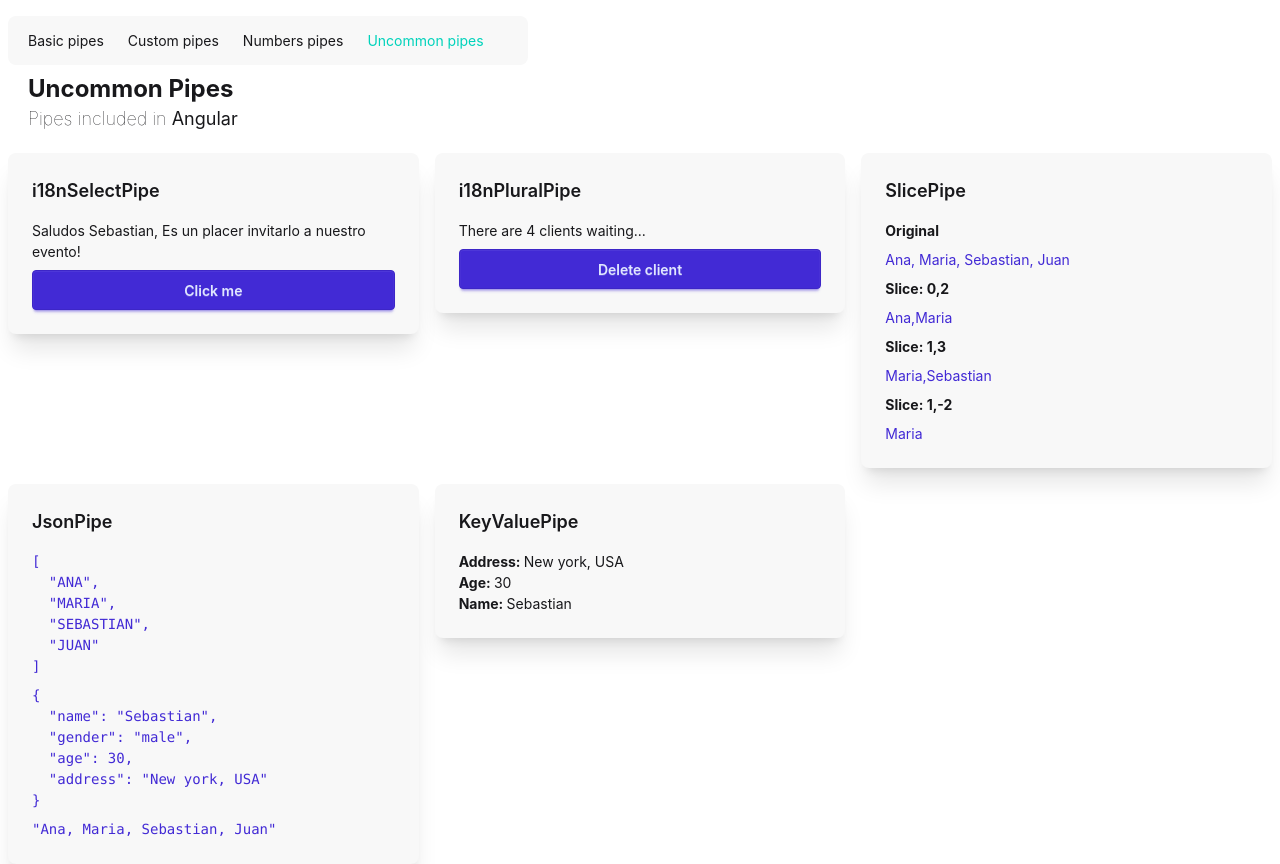
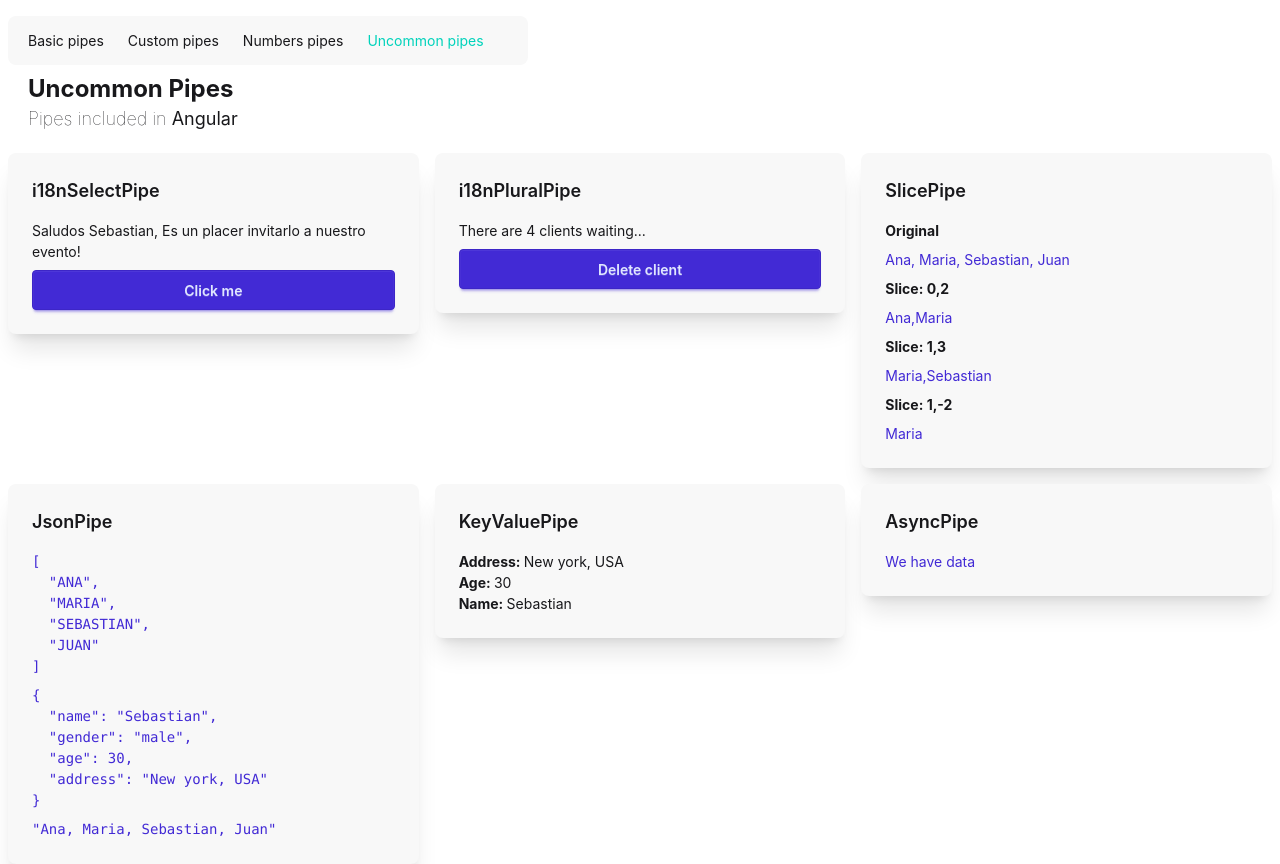
Before and after one commit to sebasGZA/pipes-app-angular, an Angular app: page /uncommon in a window 1280 px wide. Built offline with nearby package versions, Linux system fonts and the light colour scheme.

Commit message:
feat: AsyncPipe

```diff
--- a/src/app/pages/uncommon-page/uncommon-page.component.html
+++ b/src/app/pages/uncommon-page/uncommon-page.component.html
@@ -57,4 +57,19 @@
             }
         </ul>
     </app-card>
+
+    <app-card title="AsyncPipe">
+        <!-- <p>
+            {{promiseValue | async}}
+        </p> -->
+        @if(promiseValue | async; as value){
+            <p class="text-primary">
+                {{value}}
+            </p>
+        } @else {
+            <p class="text-primary">
+                loading...
+            </p>
+        }
+    </app-card>
 </section>
--- a/src/app/pages/uncommon-page/uncommon-page.component.ts
+++ b/src/app/pages/uncommon-page/uncommon-page.component.ts
@@ -1,6 +1,6 @@
 import { Component, signal } from '@angular/core';
 import { CardComponent } from '../../components/card/card.component';
-import { I18nPluralPipe, I18nSelectPipe, JsonPipe, KeyValuePipe, SlicePipe, TitleCasePipe, UpperCasePipe } from '@angular/common';
+import { AsyncPipe, I18nPluralPipe, I18nSelectPipe, JsonPipe, KeyValuePipe, SlicePipe, TitleCasePipe, UpperCasePipe } from '@angular/common';
 
 const client1 = {
   name: 'Sebastian',
@@ -20,6 +20,7 @@ const client2 = {
   selector: 'app-uncommon-page',
   imports: [
     CardComponent,
+    AsyncPipe,
     I18nSelectPipe,
     I18nPluralPipe,
     KeyValuePipe,
@@ -69,4 +70,11 @@ export default class UncommonPageComponent {
     age: 30,
     address: 'New york, USA'
   }
+
+  promiseValue:Promise<string> = new Promise((resolve, reject) => {
+    setTimeout(() => {
+      resolve('We have data')
+      console.log('Promise finished')
+    },3500)
+  })
 }
```
